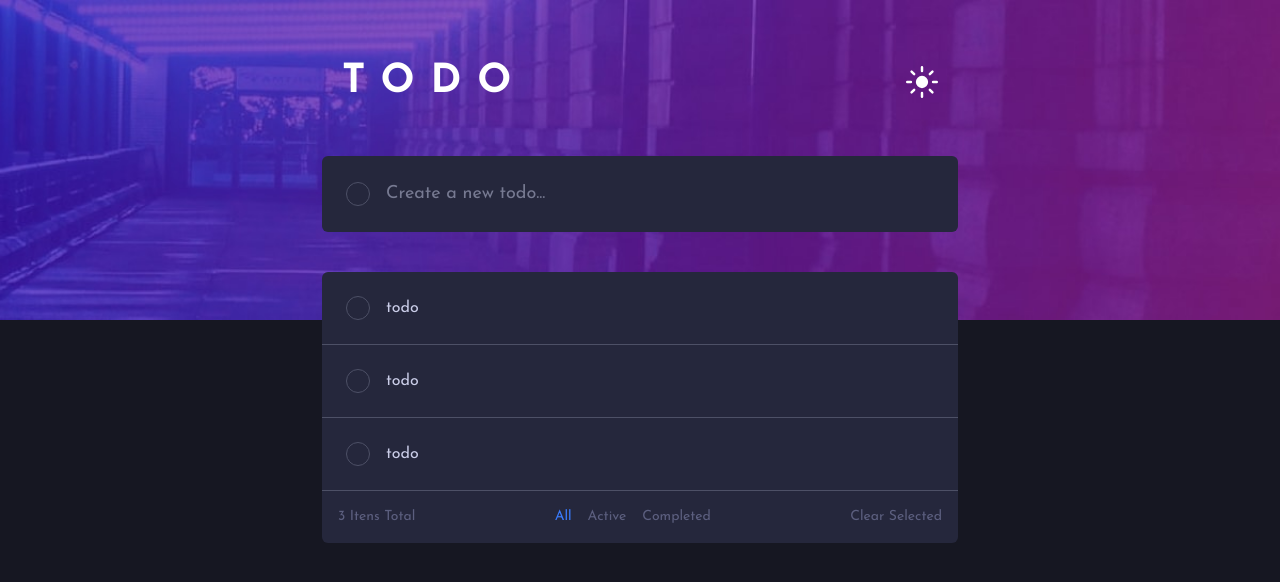
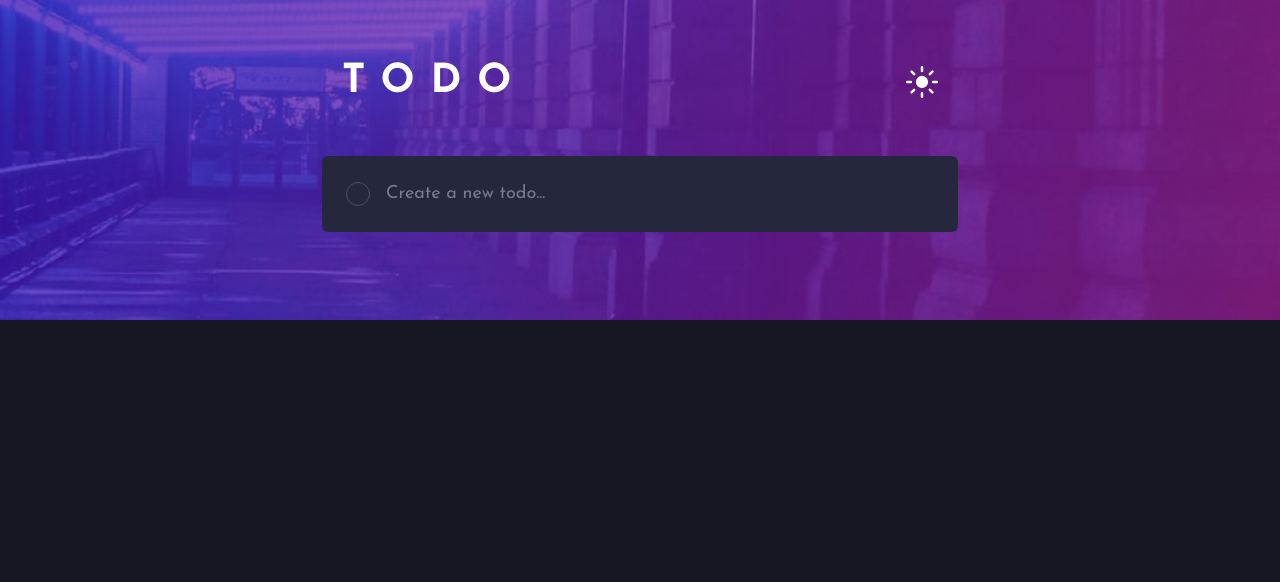
Before and after one commit to chapetta/todoList-app, a React (Vite) app: page / in a window 1280 px wide. Shown: the top 582 px of the page. Built offline with nearby package versions, Linux system fonts and the light colour scheme.

Commit message:
mandando novas atualizaçoes com codigo

```diff
--- a/src/App.tsx
+++ b/src/App.tsx
@@ -4,7 +4,7 @@ import TodoForm from './components/TodoForm';
 import TodoHeader from './components/TodoHeader';
 import TodoList from './components/todoList';
 
-interface Todo {
+export interface Todo {
   id: number;
   text: string;
   completed: boolean;
@@ -24,12 +24,29 @@ function App() {
       ...todoList,
       { id: Date.now(), text: todoItem, completed: false },
     ]);
+
+    event.currentTarget.reset();
+  };
+
+  const toggleTodoCompleted = (id: number) => {
+    console.log(id);
+    const newTodoList = todoList.map((todo) => {
+      const completed = !todo.completed;
+      if (todo.id === id) {
+        return {
+          ...todo,
+          completed,
+        };
+      }
+      return todo;
+    });
+    setTodoList(newTodoList);
   };
   return (
     <TodoContainer>
       <TodoHeader />
       <TodoForm addTodo={addTodo} />
-      <TodoList />
+      <TodoList TodoList={todoList} toggleTodoCompleted={toggleTodoCompleted} />
     </TodoContainer>
   );
 }
--- a/src/components/todoList/index.tsx
+++ b/src/components/todoList/index.tsx
@@ -1,15 +1,19 @@
 import { themeConfig } from '../../contexts/theme';
 import { ThemeContext } from '../../contexts/ThemeContext';
 import { useContext } from 'react';
+import type { Todo } from '../../App';
+import IconCheck from '../../../public/images/icon-check.svg';
 
-export default function TodoList() {
+interface TodoListProps {
+  TodoList: Todo[];
+  toggleTodoCompleted: (id: number) => void;
+}
+
+export default function TodoList({
+  TodoList,
+  toggleTodoCompleted,
+}: TodoListProps) {
   const { theme } = useContext(ThemeContext);
-
-  const todos = [
-    { id: 1, text: 'todo' },
-    { id: 2, text: 'todo' },
-    { id: 3, text: 'todo' },
-  ];
 
   return (
     <>
@@ -17,19 +21,31 @@ export default function TodoList() {
         className={`${themeConfig[theme].todo.backgroundColor} w-full rounded-md`}
       >
         <ul>
-          {todos.map((todo) => (
+          {TodoList.length > 0 &&
+            TodoList.map((todo) => (
               <li
                 className={`p-6 border-b ${themeConfig[theme].todo.borderColor}`}
                 key={todo.id}
               >
                 <div className='flex items-center gap-4'>
-                <span className='w-6 h-6 rounded-full hover:bg-[linear-gradient(to_right,hsl(192,100%,67%),hsl(280,87%,65%)))] hover:p-[1px]'>
+                  <span
+                    className={`w-6 h-6 rounded-full ${todo.completed ? 'bg-gra' : 'hover:bg-[linear-gradient(to_right,hsl(192,100%,67%),hsl(280,87%,65%)))]'} hover:p-[1px]`}
+                  >
                     <button
-                    className={`w-full h-full border ${themeConfig[theme].todo.borderColor} rounded-full cursor-pointer ${themeConfig[theme].todo.backgroundColor}`}
-                  ></button>
+                      onClick={() => toggleTodoCompleted(todo.id)}
+                      className={`w-full h-full border ${themeConfig[theme].todo.borderColor} rounded-full cursor-pointer ${themeConfig[theme].todo.backgroundColor} ${todo.completed ? 'bg-[linear-gradient(to_right,hsl(192,100%,67%),hsl(280,87%,65%)))]' : ''}`}
+                    >
+                      {todo.completed && (
+                        <img
+                          src={IconCheck}
+                          alt='icone checked'
+                          className='h-2 w-2 m-auto'
+                        />
+                      )}
+                    </button>
                   </span>
                   <p
-                  className={`${themeConfig[theme].todo.textColor} cursor-pointer`}
+                    className={`${themeConfig[theme].todo.textColor} cursor-pointer ${todo.completed ? 'line-through opacity-50' : ''}`}
                   >
                     {todo.text}
                   </p>
@@ -37,11 +53,11 @@ export default function TodoList() {
               </li>
             ))}
         </ul>
-
+        {TodoList.length > 0 && (
           <div
             className={` text-sm flex justify-between p-4 ${themeConfig[theme].layout.textColor}`}
           >
-          <p>{todos.length} Itens Total</p>
+            <p>{TodoList.length} Itens Total</p>
             <div className='hidden sm:flex gap-4 '>
               <div
                 className={`text-blue-500 cursor-pointer ${themeConfig[theme].layout.hoverText}`}
@@ -66,8 +82,9 @@ export default function TodoList() {
               Clear Selected
             </button>
           </div>
+        )}
       </div>
-
+      {TodoList.length > 0 && (
         <div
           className={`${themeConfig[theme].todo.backgroundColor} ${themeConfig[theme].layout.textColor} flex justify-center gap-5 py-4 rounded-md mt-4 sm:hidden`}
         >
@@ -87,6 +104,7 @@ export default function TodoList() {
             Completed
           </div>
         </div>
+      )}
     </>
   );
 }
```
Lines whose indentation alone changed are shown as unchanged.
